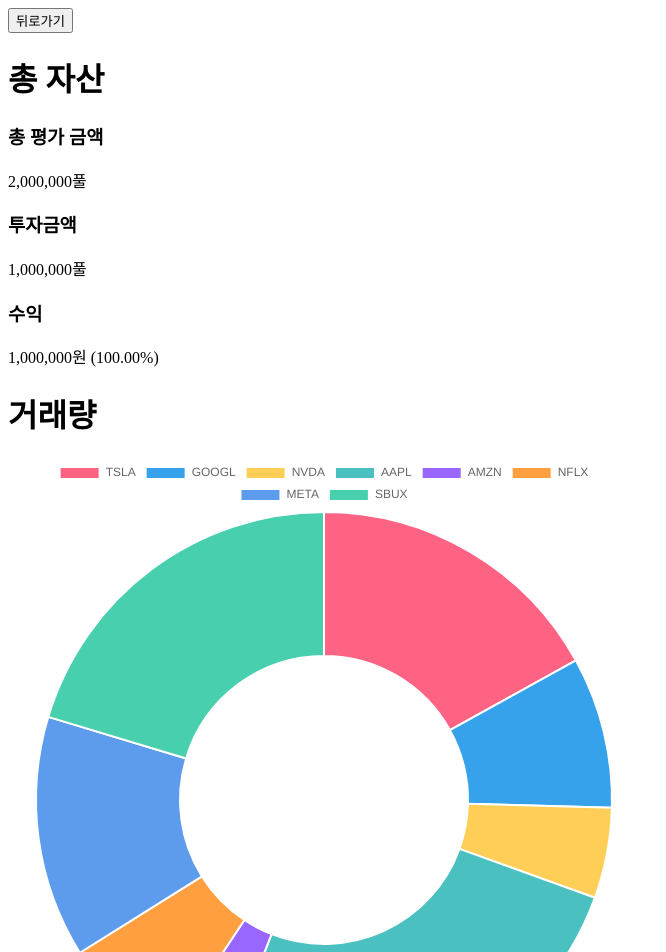
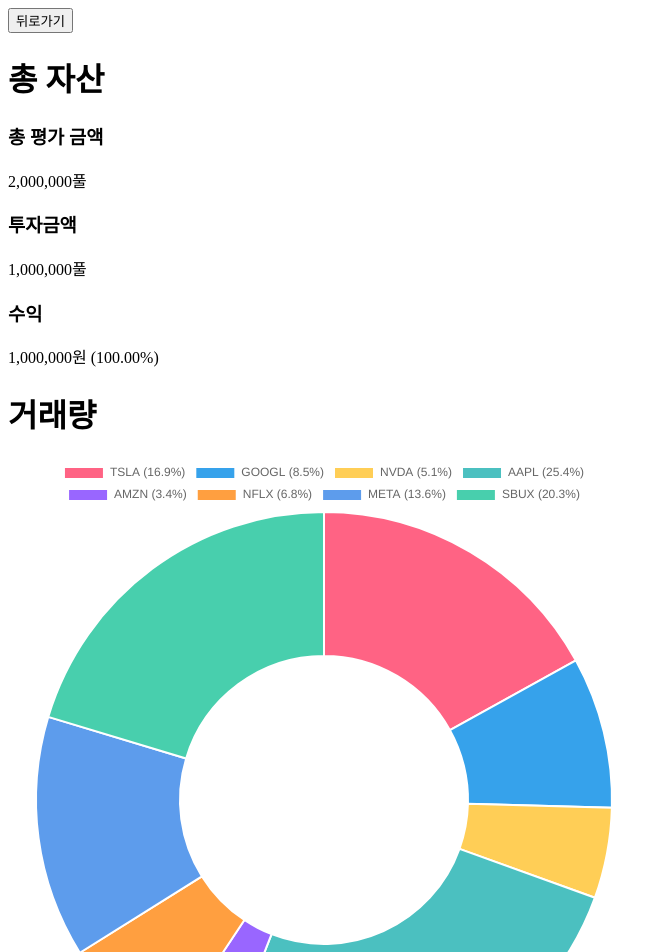
Before and after one commit to kdt-ful-class-three-group/KDT-FUL-3_PROJECT-A-3, a Next.js app in the folder client/: page /portfolio in a window 1280 px wide. Shown: the top 952 px of the page, without its empty margins (0-666 px from the left). Built offline with nearby package versions, Linux system fonts and the light colour scheme.

Commit message:
Chore : 라벨에 퍼센트 표시

```diff
--- a/client/src/components/portfolio/Doughnut.tsx
+++ b/client/src/components/portfolio/Doughnut.tsx
@@ -25,7 +25,6 @@ type Props = {
 import { DonutChartData } from "@/utils/chartData";
 import { Doughnut } from "react-chartjs-2";
 import { Chart as ChartJS, ArcElement, Tooltip, Legend } from 'chart.js'
-import { BsBorderWidth } from "react-icons/bs";
 
 ChartJS.register(ArcElement, Tooltip, Legend)
 
@@ -34,9 +33,17 @@ export default function DoughnutChart({trades}:Props){
   // 가공된 데이터
   const {labels, data} = DonutChartData(trades)
 
+  //? 라벨에 퍼센트 표시
+  const total = data.reduce((sum, val)=>sum+val,0)
+  const percLabel = labels.map((label,i)=>{
+    const perc = ((data[i]/total)*100).toFixed(1)
+
+    return `${label} (${perc}%)`
+  })
+
   // 차트데이터
   const chartData = {
-    labels,
+    labels : percLabel, //? 라벨에 퍼센트 표시
     datasets:[
       {
         label:'총 거래량',
```
